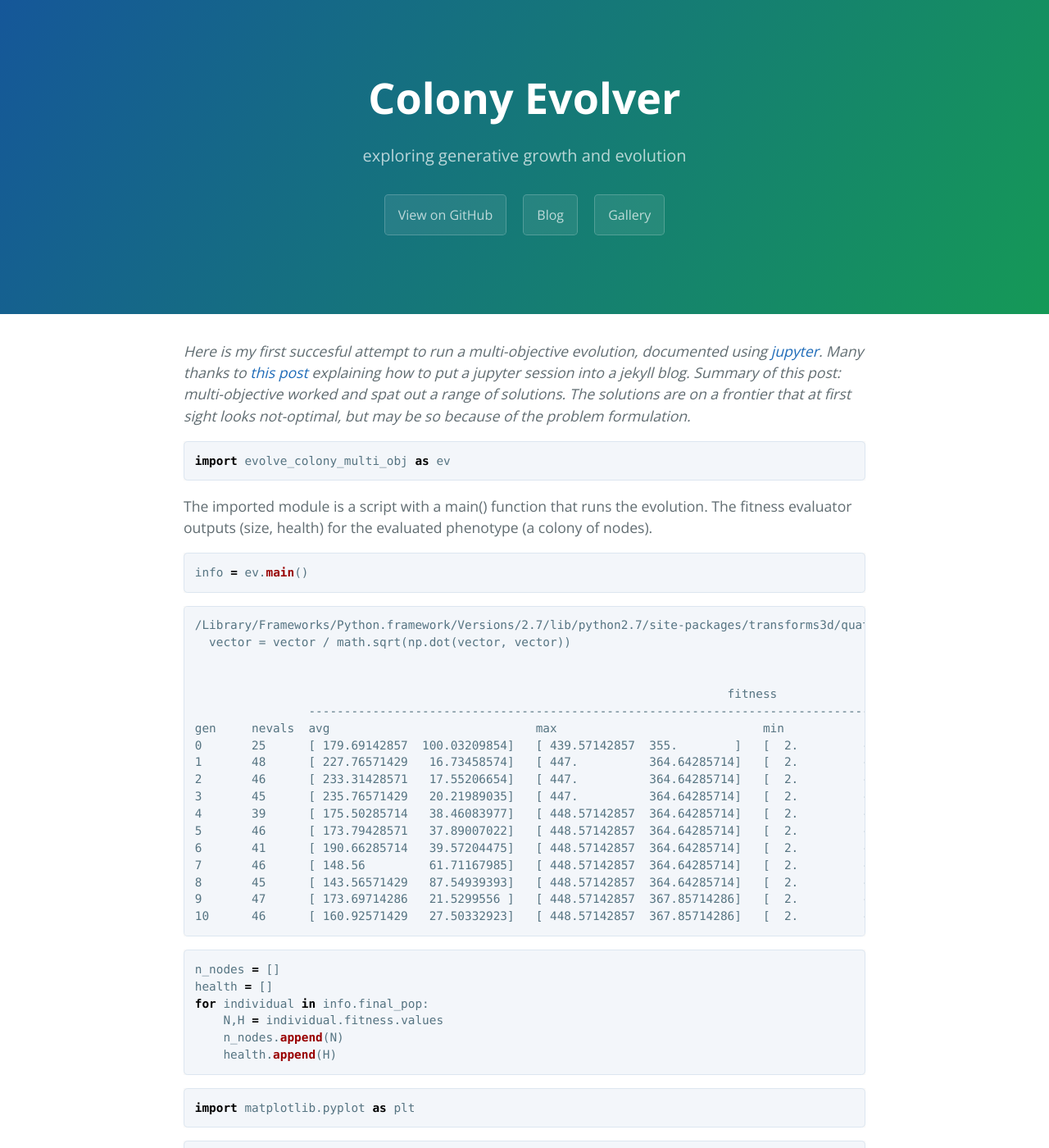
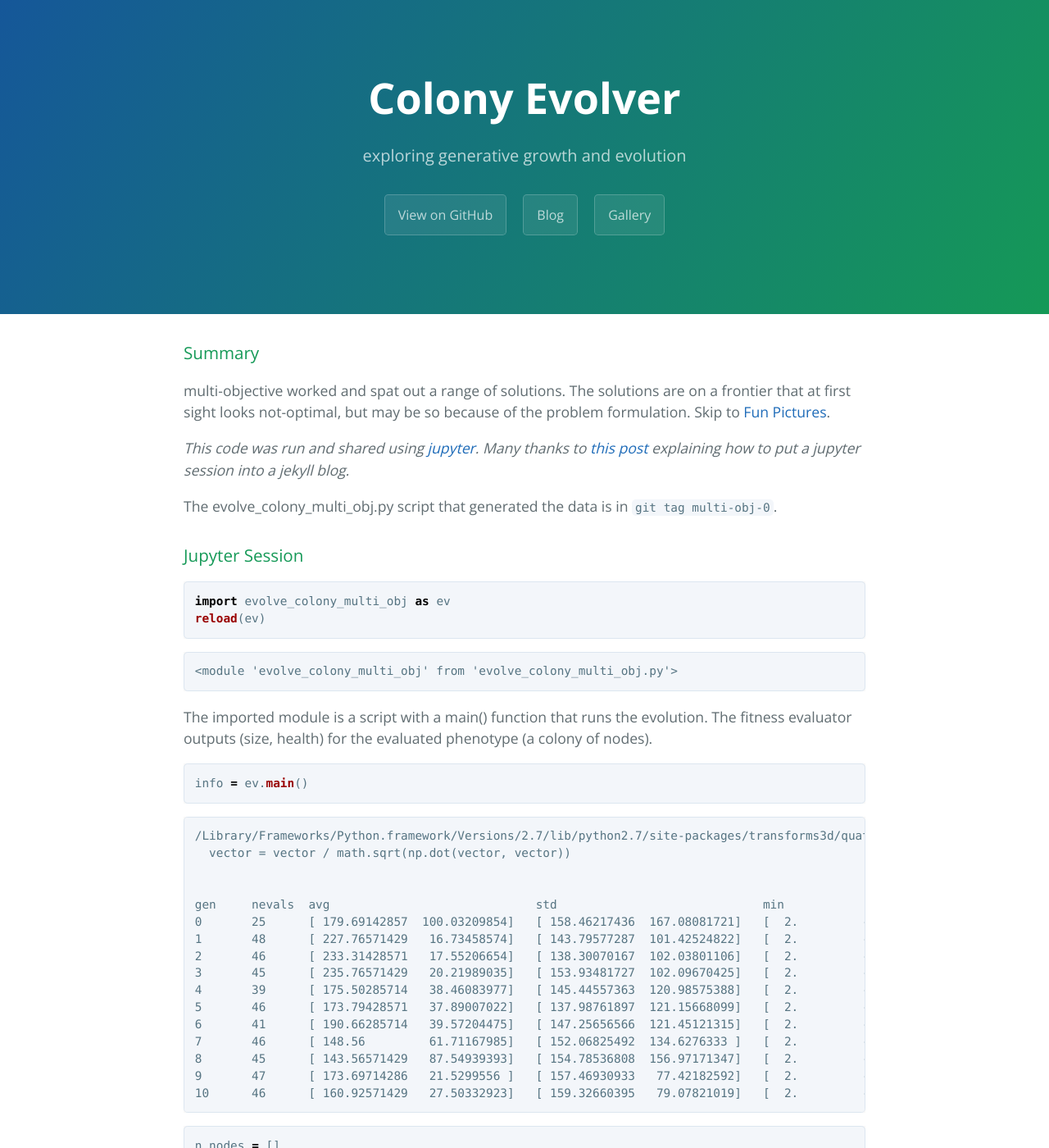
Before and after one commit to jlopezbi/ColonyEvolver, a Jekyll site: the page built from _posts/2017-04-21-multi-objective-attempt.md, in a window 1280 px wide and 1400 px high. Shown: the whole window at 82% size. Built offline with Jekyll 4.4.1, drawn with Linux system fonts in a browser that asks for light colours; some of the changed text lies outside the part shown.

Commit message:
new post, update prev

````diff
--- a/_posts/2017-04-21-multi-objective-attempt.md
+++ b/_posts/2017-04-21-multi-objective-attempt.md
@@ -5,12 +5,27 @@ date:   2017-04-21
 categories: main
 ---
 
-*Here is my first succesful attempt to run a multi-objective evolution, documented using [jupyter](http://jupyter.org/). Many thanks to [this post](http://briancaffey.github.io/2016/03/14/ipynb-with-jekyll.html) explaining how to put a jupyter session into a jekyll blog. Summary of this post: multi-objective worked and spat out a range of solutions. The solutions are on a frontier that at first sight looks not-optimal, but may be so because of the problem formulation.*
 
+### Summary
+multi-objective worked and spat out a range of solutions. The solutions are on a frontier that at first sight looks not-optimal, but may be so because of the problem formulation. Skip to [Fun Pictures]({{ site.url }}{{ site.baseurl }}{% post_url 2017-04-23-images-from-multi-obj %}).
+
+*This code was run and shared using [jupyter](http://jupyter.org/). Many thanks to [this post](http://briancaffey.github.io/2016/03/14/ipynb-with-jekyll.html) explaining how to put a jupyter session into a jekyll blog.*
+
+The evolve_colony_multi_obj.py script that generated the data is in ``` git tag multi-obj-0 ```.
+
+### Jupyter Session
 
 ```python
 import evolve_colony_multi_obj as ev
+reload(ev)
 ```
+
+
+
+
+    <module 'evolve_colony_multi_obj' from 'evolve_colony_multi_obj.py'>
+
+
 
 The imported module is a script with a main() function that runs the evolution. The fitness evaluator outputs (size, health) for the evaluated phenotype (a colony of nodes).
 
@@ -23,20 +38,18 @@ info = ev.main()
       vector = vector / math.sqrt(np.dot(vector, vector))
 
 
-       	      	                                                           fitness                                                           	              size
-       	      	-----------------------------------------------------------------------------------------------------------------------------	-------------------------------
-    gen	nevals	avg                          	max                          	min                        	std                          	avg  	max	min	std
-    0  	25    	[ 179.69142857  100.03209854]	[ 439.57142857  355.        ]	[  2.         -19.99791905]	[ 158.46217436  167.08081721]	24.52	142	2  	31.9826
-    1  	48    	[ 227.76571429   16.73458574]	[ 447.          364.64285714]	[  2.         -16.86966543]	[ 143.79577287  101.42524822]	27.2 	181	2  	40.9185
-    2  	46    	[ 233.31428571   17.55206654]	[ 447.          364.64285714]	[  2.         -16.86966543]	[ 138.30070167  102.03801106]	33   	311	2  	65.8331
-    3  	45    	[ 235.76571429   20.21989035]	[ 447.          364.64285714]	[  2.         -16.06184076]	[ 153.93481727  102.09670425]	52.6 	679	2  	138.627
-    4  	39    	[ 175.50285714   38.46083977]	[ 448.57142857  364.64285714]	[  2.         -16.71785968]	[ 145.44557363  120.98575388]	147.32	682	2  	245.975
-    5  	46    	[ 173.79428571   37.89007022]	[ 448.57142857  364.64285714]	[  2.         -16.71785968]	[ 137.98761897  121.15668099]	110.2 	682	2  	199.476
-    6  	41    	[ 190.66285714   39.57204475]	[ 448.57142857  364.64285714]	[  2.         -16.71785968]	[ 147.25656566  121.45121315]	55.76 	680	2  	138.259
-    7  	46    	[ 148.56         61.71167985]	[ 448.57142857  364.64285714]	[  2.         -16.71785968]	[ 152.06825492  134.6276333 ]	95.76 	680	2  	181.183
-    8  	45    	[ 143.56571429   87.54939393]	[ 448.57142857  364.64285714]	[  2.         -16.71785968]	[ 154.78536808  156.97171347]	130.36	680	2  	215.877
-    9  	47    	[ 173.69714286   21.5299556 ]	[ 448.57142857  367.85714286]	[  2.         -16.71785968]	[ 157.46930933   77.42182592]	123.8 	680	2  	183.769
-    10 	46    	[ 160.92571429   27.50332923]	[ 448.57142857  367.85714286]	[  2.         -16.71785968]	[ 159.32660395   79.07821019]	120.28	680	2  	147.794
+    gen	nevals	avg                          	std                          	min                        	max
+    0  	25    	[ 179.69142857  100.03209854]	[ 158.46217436  167.08081721]	[  2.         -19.99791905]	[ 439.57142857  355.        ]
+    1  	48    	[ 227.76571429   16.73458574]	[ 143.79577287  101.42524822]	[  2.         -16.86966543]	[ 447.          364.64285714]
+    2  	46    	[ 233.31428571   17.55206654]	[ 138.30070167  102.03801106]	[  2.         -16.86966543]	[ 447.          364.64285714]
+    3  	45    	[ 235.76571429   20.21989035]	[ 153.93481727  102.09670425]	[  2.         -16.06184076]	[ 447.          364.64285714]
+    4  	39    	[ 175.50285714   38.46083977]	[ 145.44557363  120.98575388]	[  2.         -16.71785968]	[ 448.57142857  364.64285714]
+    5  	46    	[ 173.79428571   37.89007022]	[ 137.98761897  121.15668099]	[  2.         -16.71785968]	[ 448.57142857  364.64285714]
+    6  	41    	[ 190.66285714   39.57204475]	[ 147.25656566  121.45121315]	[  2.         -16.71785968]	[ 448.57142857  364.64285714]
+    7  	46    	[ 148.56         61.71167985]	[ 152.06825492  134.6276333 ]	[  2.         -16.71785968]	[ 448.57142857  364.64285714]
+    8  	45    	[ 143.56571429   87.54939393]	[ 154.78536808  156.97171347]	[  2.         -16.71785968]	[ 448.57142857  364.64285714]
+    9  	47    	[ 173.69714286   21.5299556 ]	[ 157.46930933   77.42182592]	[  2.         -16.71785968]	[ 448.57142857  367.85714286]
+    10 	46    	[ 160.92571429   27.50332923]	[ 159.32660395   79.07821019]	[  2.         -16.71785968]	[ 448.57142857  367.85714286]
 
 
 
@@ -52,21 +65,37 @@ for individual in info.final_pop:
 
 ```python
 import matplotlib.pyplot as plt
+import matplotlib.cm as cm
 ```
 
 
 ```python
-plt.scatter(n_nodes, health)
-plt.xlabel("Number of Nodes")
-plt.ylabel("Colony Health")
-plt.show()
+# order by health
+import numpy as np
+ordered_idx = np.flip(np.argsort(health), 0)
+health = np.array(health)[ordered_idx]
+n_nodes = np.array(n_nodes)[ordered_idx]
 ```
 
 
-![png]({{ site.url }}{{ site.baseurl }}/assets/multi-objective-first-plot.png)
+```python
+v = np.linspace(0, 1, len(n_nodes))
+color = cm.viridis( v )
+fig = plt.figure(figsize=(9,6))
+#fig = plt.figure()
+plt.scatter(n_nodes, health, c=color)
+plt.xlabel("Number of Nodes")
+plt.ylabel("Colony Health")
+plt.show(fig)
+```
 
 
-Well at first glance this is completely the reverse of what I was hoping to see.
+![png]({{ site.url }}{{ site.baseurl }}/assets/multi_obj_plot.png)
+
+
+*NOTE: colors are for verifying that node health ordering is correct*
+
+At first glance this was completely the reverse of what I was hoping to see. I expected to see a convex buldge pointing towards the upper right hand corner.
 #### Hypothesis 1:
 It looks as if the ea is trying to minimize the number of nodes and the colony health. This is not what the code specifies.
 #### Hypothesis 2:
@@ -74,38 +103,64 @@ I did set up a system where high health is likely to be achived by a colony with
 
 
 ```python
-import numpy as np
-np.flip(np.argsort(health), 0)
+# Save an image for each genome in the final population
+import mayavi.mlab as mlab
+for i,idx in enumerate(ordered_idx):
+    genome = info.final_pop[idx]
+    p = ev.make_phenotype(genome)
+    p.show_lines()
+    mlab.savefig(str(i).zfill(2)+'_genome_'+str(idx)+'.png')
+    mlab.close(all=True)
 ```
-    array([ 3,  4, 17, 14, 23, 22, 21, 20, 24, 19, 16, 15,  8, 12, 10,  9,  7,
-           18, 11,  5,  6, 13,  2,  1,  0])
+
+
 ```python
-idx = 10
+health_rank = 15
+idx = ordered_idx[health_rank]
 genome = info.final_pop[idx]
 p = ev.make_phenotype(genome)
 ```
+
+
 ```python
 p.number_of_elements()
 ```
-    165
+
+
+
+
+    151
+
+
+
+
 ```python
 p.get_health()
 ```
-    -11.16969696969697
+
+
+
+
+    -10.443708609271523
+
+
+
+
 ```python
-print(genome)
+#print(genome)
 ```
-    cross(unit_vector(unit_vector(if_greater_vec(0.25020023985559803, -0.7933540587822074, mean_vec(unit_vector(rotate_vec(x, y, c1)), if_greater_vec(dot(x, y), if_greater_float(1.1726666718815764, 3.989947694119547, 5.2722279587631125, 0.03282991090630774), cross(x, x), rotate_vec(x, y, -0.5499783240629201))), x))), x)
+
 
 ```python
 p.show()
 ```
 
+
 Below is a screen shot of the 3d view generated by show():
 ![img]({{ site.url }}{{ site.baseurl }}/assets/crazy_zigzag.png)
-It makes sense that this has low health! The nodes below are being starved for nutrients. But it has many nodes. After inspecting alot of the solutions, I think the evolution may be working right after all (looks like Hypothesis 2 is pulling ahead). Next steps are to make a compiliation of the images for all of the solutions in this final population.
+It makes sense that this has low health! The nodes below are being starved for nutrients. But it has many nodes. After inspecting alot of the solutions, I think the evolution may be working right after all (looks like Hypothesis 2 is pulling ahead). Next steps are to make a compiliation of the images for all of the solutions in this final population. *Edit* just made this image. See [the next post]({{ site.url }}{{ site.baseurl }}{% post_url 2017-04-23-images-from-multi-obj %}).
 
-As a teaser, here is another one
-from idx = 24:
+here is another one
+from health_rank = 9:
 ![img]({{ site.url }}{{ site.baseurl }}/assets/baby_cone.png)
 (number of nodes = 24, health = 19 )
````
Also changed, not shown: _posts/2017-04-23-images-from-multi-obj.md (added, +19 -0 lines), assets/final_pop_pareto_frontier.png (added), assets/multi_obj_plot.png (added).
